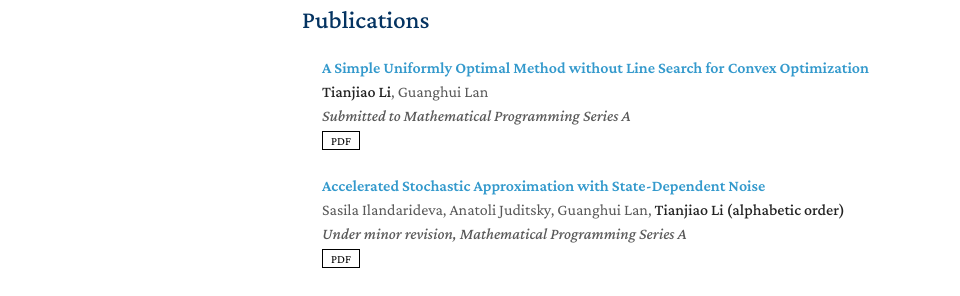
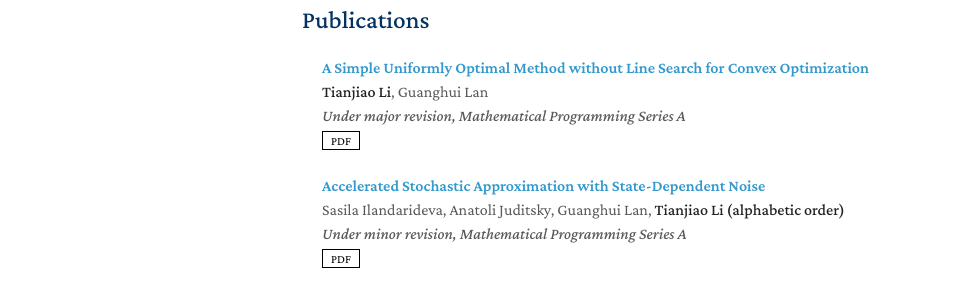
Before and after one commit to tli432/tli432.github.io, a Jekyll site: the page built from index.md, in a window 1280 px wide and 900 px high. Shown: the part 445-741 px from the top of the window, without its empty margins (168-1128 px from the left). Built offline with Jekyll 4.4.1, drawn with Linux system fonts in a browser that asks for light colours; nearby versions of some CDN libraries; a style sheet for code colours, icons or effects is not loaded; our own code applies the rules of GitHub Pages for plain Markdown files.

Commit message:
Updated the publications

```diff
--- a/_data/publications.yml
+++ b/_data/publications.yml
@@ -3,7 +3,7 @@ main:
   - title: "A Simple Uniformly Optimal Method without Line Search for Convex Optimization"
     authors: <strong>Tianjiao Li</strong>, Guanghui Lan
     # conference_short: MICCAI
-    journal: Submitted to Mathematical Programming Series A
+    journal: Under major revision, Mathematical Programming Series A
     pdf: https://arxiv.org/pdf/2310.10082.pdf
     # bibtex: https://scholar.googleusercontent.com/scholar.bib?q=info:iBma3nDE2RMJ:scholar.google.com/&output=citation&scisdr=ClH4ZR_KEN2Ahlzj_uY:AFWwaeYAAAAAZffl5ubMzRCYzmdeCTNOtFjR7_8&scisig=AFWwaeYAAAAAZffl5liqEMp6S8ty28MOLUvZbbE&scisf=4&ct=citation&cd=-1&hl=en
     # image: ./assets/img/teaser_example_2.png
```
Also changed, not shown: 1 other file.
